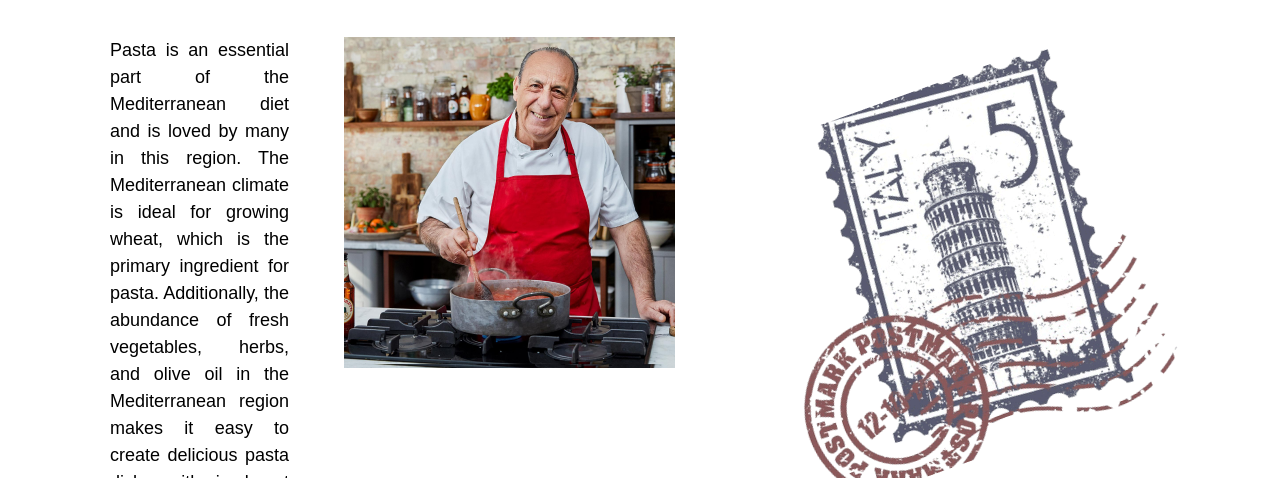
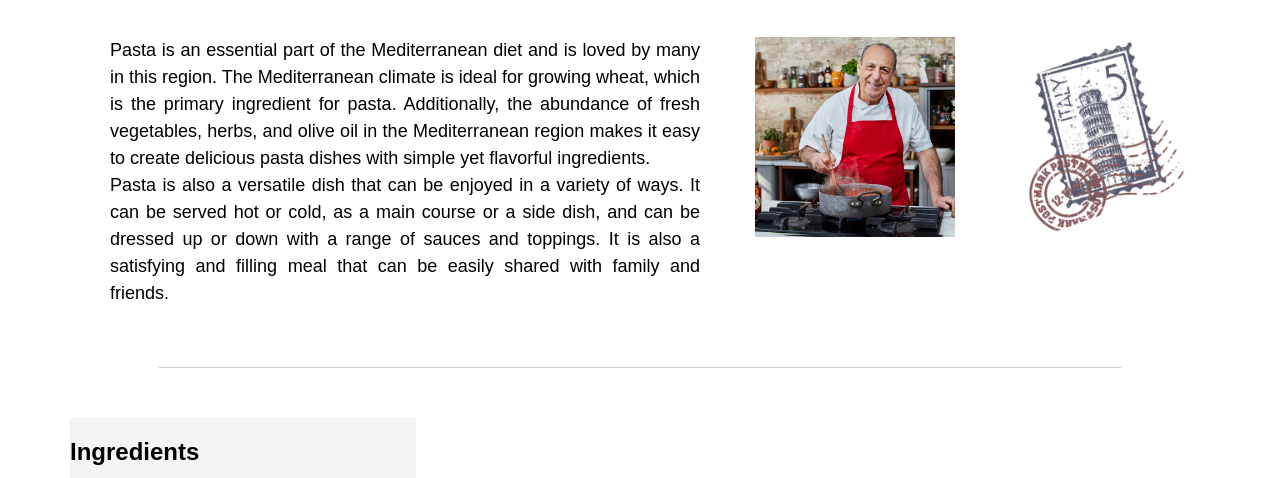
Before and after one commit to NikolBilous/NikolBilous.github.io, a plain HTML site: page WebTech_CW1/CW1_Recipe_01.html in a window 1280 px wide. Shown: the part 686-1164 px from the top of the page. Drawn offline with Linux system fonts and the light colour scheme.

Commit message:
Made changes to image sizings

```diff
--- a/WebTech_CW1/CW1_Recipe_01.html
+++ b/WebTech_CW1/CW1_Recipe_01.html
@@ -137,10 +137,10 @@
                     and friends.
                 </p>
             </div>
-                <div class="recipe-photo-1">
+                <div id="parent-recipe-photo-1"  class="parent-recipe-photo">
                     <img src="Photos/seafood_pasta_chef.png" alt="Pasta chef">
                 </div>
-                <div class="recipe-photo-2">
+                <div id="parent-recipe-photo-2" class="parent-recipe-photo">
                     <img src="Photos/seafood_pasta_marks.png" alt="Italian stamp marks">
                 </div>
 
--- a/WebTech_CW1/CW1_Styles_Recipe_Pages_CSS.css
+++ b/WebTech_CW1/CW1_Styles_Recipe_Pages_CSS.css
@@ -152,3 +152,8 @@ img {
     display: block;
     margin: 0 auto;
 }
+.parent-recipe-photo > img {
+    height: 200px;
+    width: 200px;
+
+}
```
